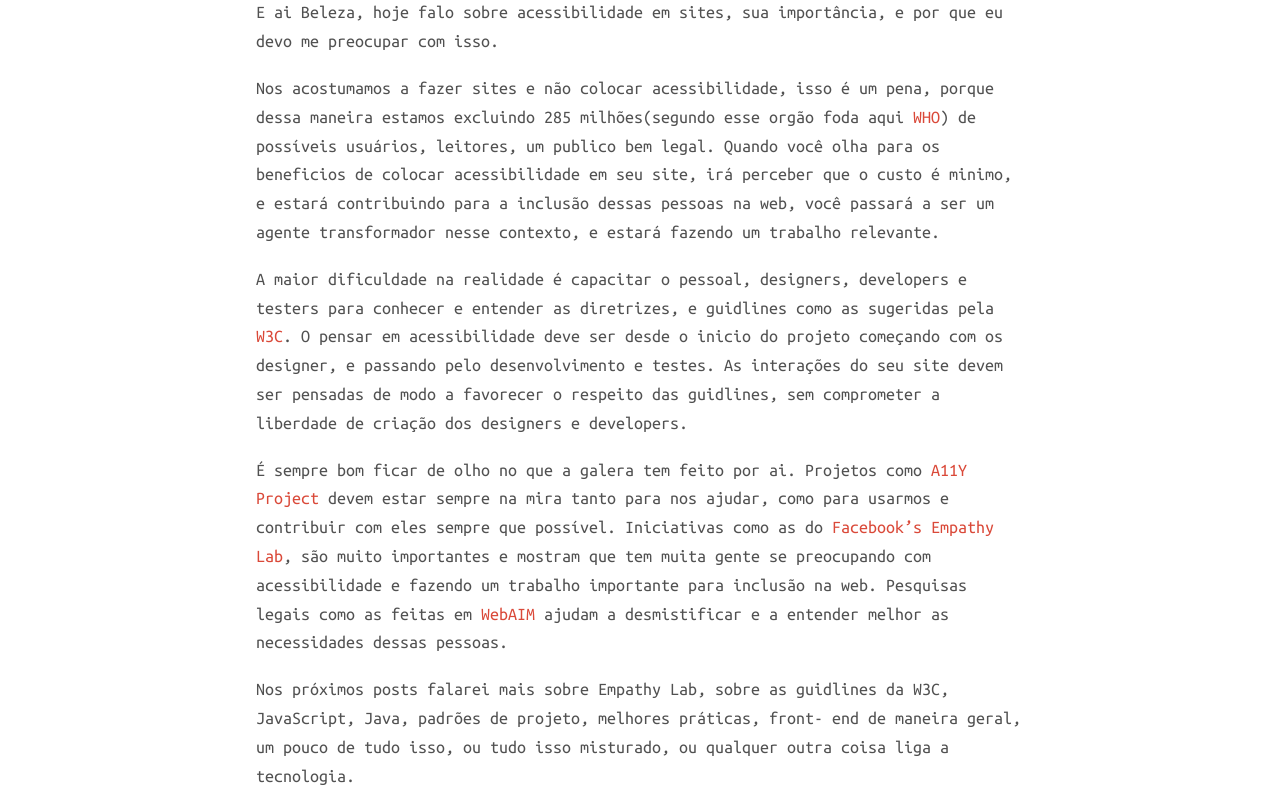
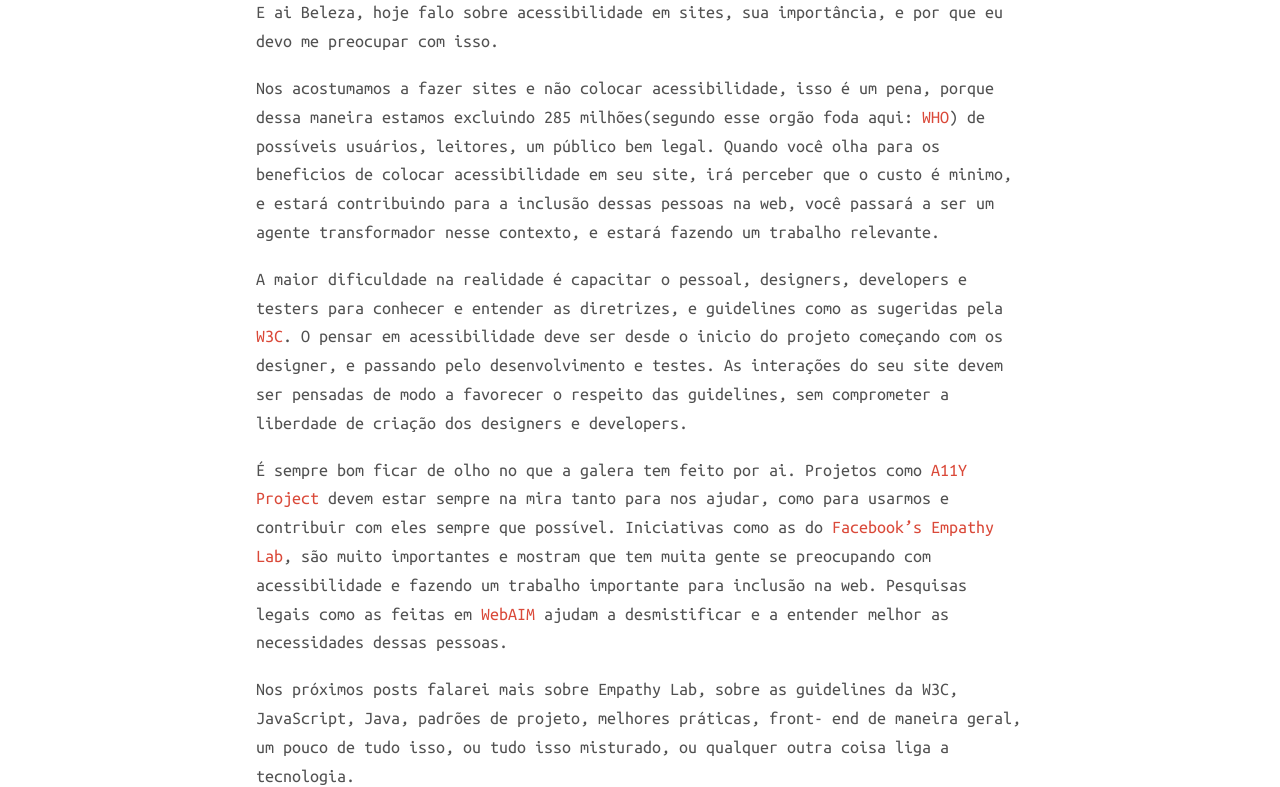
Before and after one commit to gangoffork/gangoffork.github.io, a Jekyll site: the page built from _posts/2015-10-08-acessibilidade.markdown, in a window 1280 px wide. Shown: the part 433-1220 px from the top of the page. Built offline with Jekyll 4.4.1, drawn with Linux system fonts in a browser that asks for light colours; nearby versions of some CDN libraries; comment, search, counter and statistics services are not loaded.

Commit message:
Adjustmnet.

```diff
--- a/_posts/2015-10-08-acessibilidade.markdown
+++ b/_posts/2015-10-08-acessibilidade.markdown
@@ -11,13 +11,13 @@ author: Francisco Marinho
 
 E ai Beleza, hoje falo sobre acessibilidade em sites, sua importância, e por que eu devo me preocupar com isso.
 
-Nos acostumamos a fazer sites e não colocar acessibilidade, isso é um pena, porque dessa maneira estamos excluindo 285 milhões(segundo esse orgão foda aqui [WHO][WHO]) de possíveis usuários, leitores, um publico bem legal. Quando você olha para os beneficios de colocar acessibilidade em seu site, irá perceber que o custo é minimo, e estará contribuindo para a inclusão dessas pessoas na web, você passará a ser um agente transformador nesse contexto, e estará fazendo um trabalho relevante.
+Nos acostumamos a fazer sites e não colocar acessibilidade, isso é um pena, porque dessa maneira estamos excluindo 285 milhões(segundo esse orgão foda aqui: [WHO][WHO]) de possíveis usuários, leitores, um público bem legal. Quando você olha para os beneficios de colocar acessibilidade em seu site, irá perceber que o custo é minimo, e estará contribuindo para a inclusão dessas pessoas na web, você passará a ser um agente transformador nesse contexto, e estará fazendo um trabalho relevante.
 
-A maior dificuldade na realidade é capacitar o pessoal, designers, developers e testers para conhecer e entender as diretrizes, e guidlines como as sugeridas pela [W3C][W3C]. O pensar em acessibilidade deve ser desde o inicio do projeto começando com os designer, e passando pelo desenvolvimento e testes. As interações do seu site devem ser pensadas de modo a favorecer o respeito das guidlines, sem comprometer a liberdade de criação dos designers e developers.
+A maior dificuldade na realidade é capacitar o pessoal, designers, developers e testers para conhecer e entender as diretrizes, e guidelines como as sugeridas pela [W3C][W3C]. O pensar em acessibilidade deve ser desde o inicio do projeto começando com os designer, e passando pelo desenvolvimento e testes. As interações do seu site devem ser pensadas de modo a favorecer o respeito das guidelines, sem comprometer a liberdade de criação dos designers e developers.
 
 É sempre bom ficar de olho no que a galera tem feito por ai. Projetos como [A11Y Project][A11Y Project]  devem estar sempre na mira tanto para nos ajudar, como para usarmos  e contribuir com eles sempre que possível. Iniciativas como as do [Facebook's Empathy Lab][Facebook's Empathy Lab], são muito importantes e mostram que tem muita gente se preocupando com acessibilidade e fazendo um trabalho importante para inclusão na web. Pesquisas legais como as feitas em [WebAIM][WebAIM] ajudam a desmistificar e a entender melhor as necessidades dessas pessoas.
 
-Nos próximos posts falarei mais sobre Empathy Lab, sobre as guidlines da W3C, JavaScript, Java, padrões de projeto, melhores práticas, front- end de maneira geral, um pouco de tudo isso, ou tudo isso misturado, ou qualquer outra coisa liga a tecnologia.
+Nos próximos posts falarei mais sobre Empathy Lab, sobre as guidelines da W3C, JavaScript, Java, padrões de projeto, melhores práticas, front- end de maneira geral, um pouco de tudo isso, ou tudo isso misturado, ou qualquer outra coisa liga a tecnologia.
 
 [WHO]: http://www.who.int/mediacentre/factsheets/fs282/en/
 [A11Y Project]: http://a11yproject.com/
```
